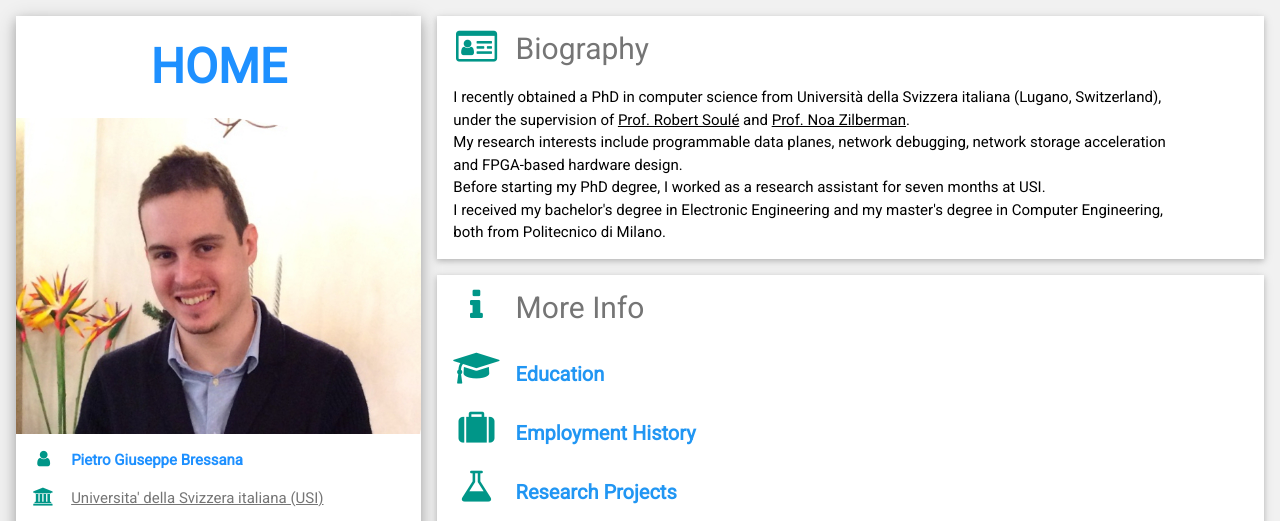
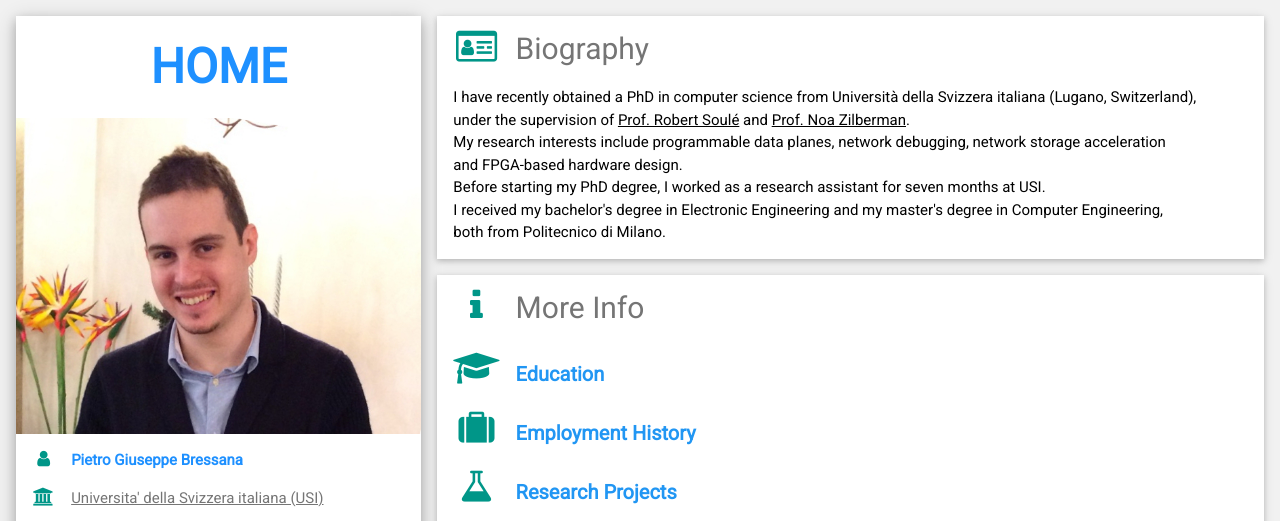
Before and after one commit to pietrobressana/pietrobressana.github.io, a plain HTML site: page index.html in a window 1280 px wide. Shown: the top 521 px of the page. Drawn offline with nearby package versions, Linux system fonts and the light colour scheme.

Commit message:
added updated CV

```diff
--- a/index.html
+++ b/index.html
@@ -69,7 +69,7 @@ html,body,h1,h2,h3,h4,h5,h6 {font-family: "Roboto", sans-serif}
       <!--BIOGRAPHY-->
       <div class="w3-container w3-card w3-white w3-margin-bottom">
         <h2 class="w3-text-grey w3-padding-15"><i class="fa fa-id-card-o fa-fw w3-margin-right w3-xxlarge w3-text-teal"></i>Biography</h2>
-          <p>I recently obtained a PhD in computer science from Università della Svizzera italiana (Lugano, Switzerland), <br>
+          <p>I have recently obtained a PhD in computer science from Università della Svizzera italiana (Lugano, Switzerland), <br>
               under the supervision of <a href="https://www.cs.yale.edu/homes/soule/" target="_blank" >Prof. Robert Soulé</a> and <a href="https://eng.ox.ac.uk/people/noa-zilberman/" target="_blank" >Prof. Noa Zilberman</a>.<br>
               My research interests include programmable data planes, network debugging, network storage acceleration <br>and FPGA-based hardware design.<br>
               Before starting my PhD degree, I worked as a research assistant for seven months at USI.<br>
```
Also changed, not shown: 1 other file.
